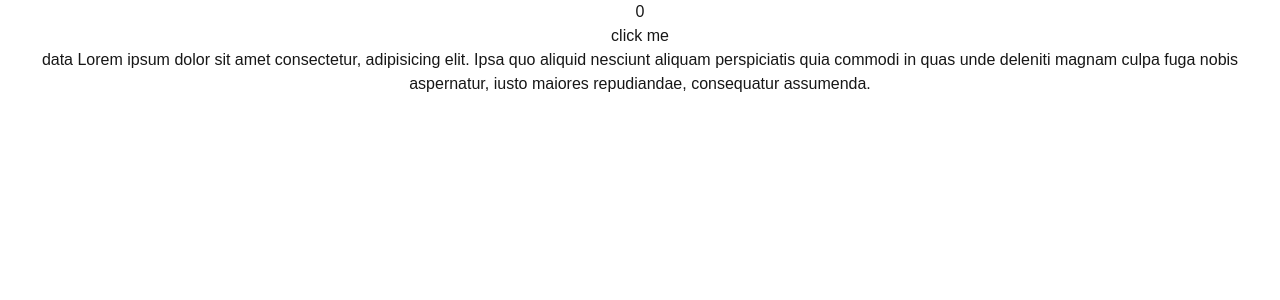
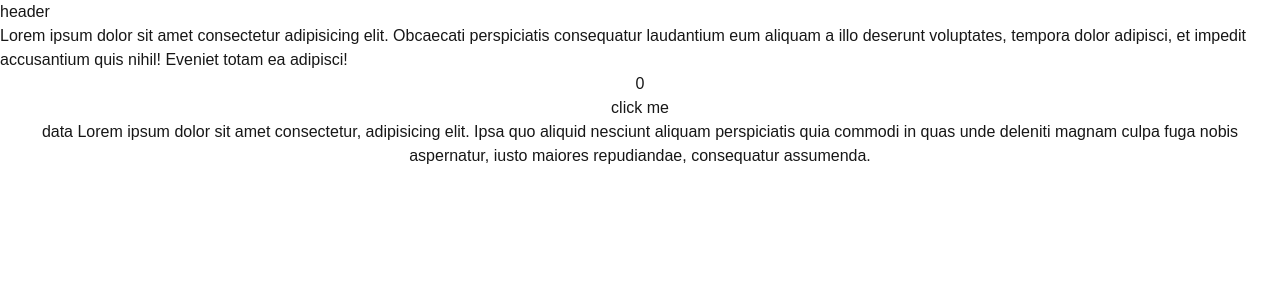
Before and after one commit to prem3892/nextapp, a Next.js app: page / in a window 1280 px wide. Shown: the top 300 px of the page. Built offline with nearby package versions, Linux system fonts and the light colour scheme.

Commit message:
ft:header added

```diff
--- a/src/app/page.tsx
+++ b/src/app/page.tsx
@@ -1,9 +1,11 @@
+import Header from "@/components/header";
 import Test from "@/components/test";
 
 
 export default function Home() {
   return (
     <>
+    <Header />
     <Test />
     </>
   )
--- /dev/null
+++ b/src/components/header.tsx
@@ -0,0 +1,12 @@
+import React from 'react'
+
+function Header() {
+  return (
+    <div>header
+        <br />
+        Lorem ipsum dolor sit amet consectetur adipisicing elit. Obcaecati perspiciatis consequatur laudantium eum aliquam a illo deserunt voluptates, tempora dolor adipisci, et impedit accusantium quis nihil! Eveniet totam ea adipisci!
+    </div>
+  )
+}
+
+export default Header
```
